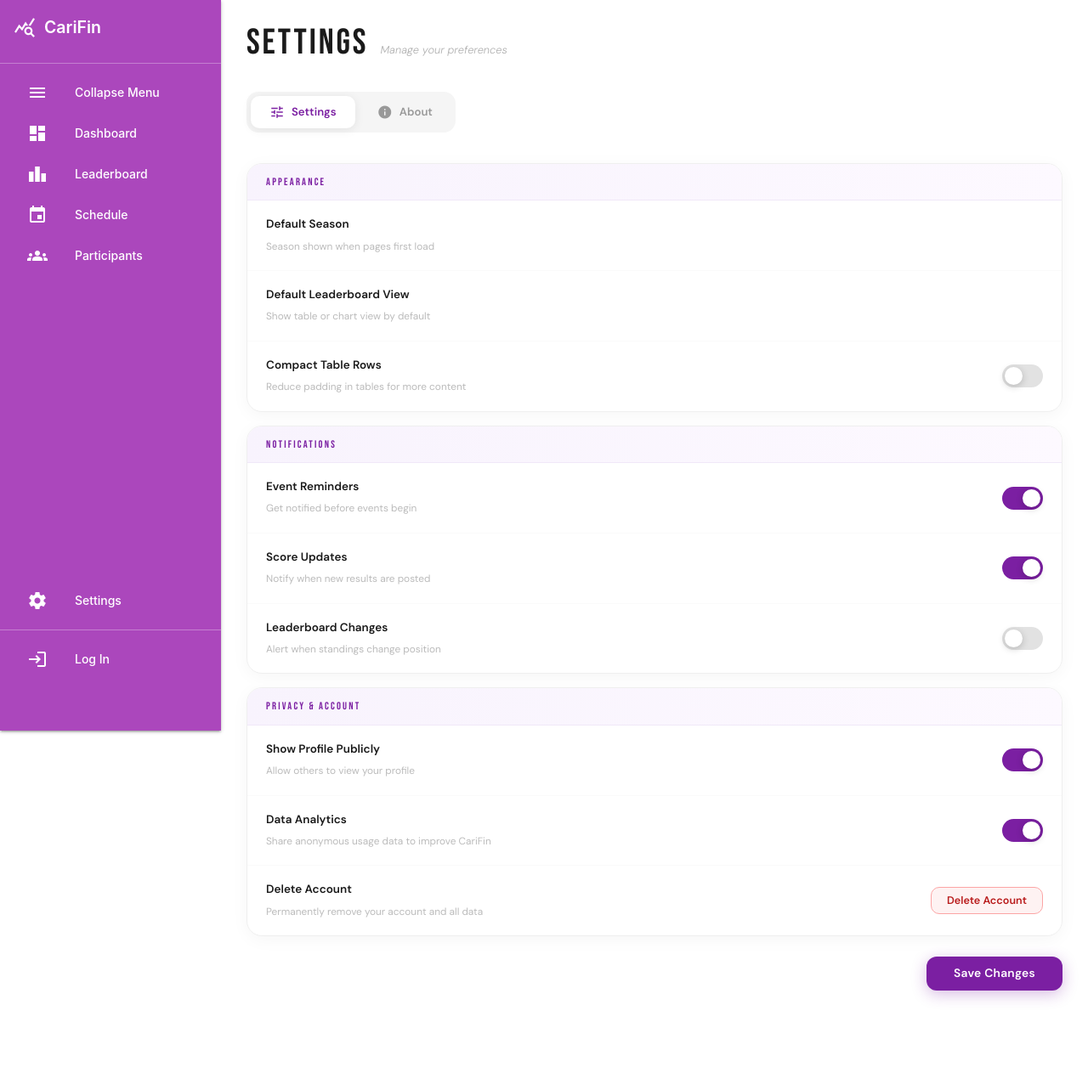
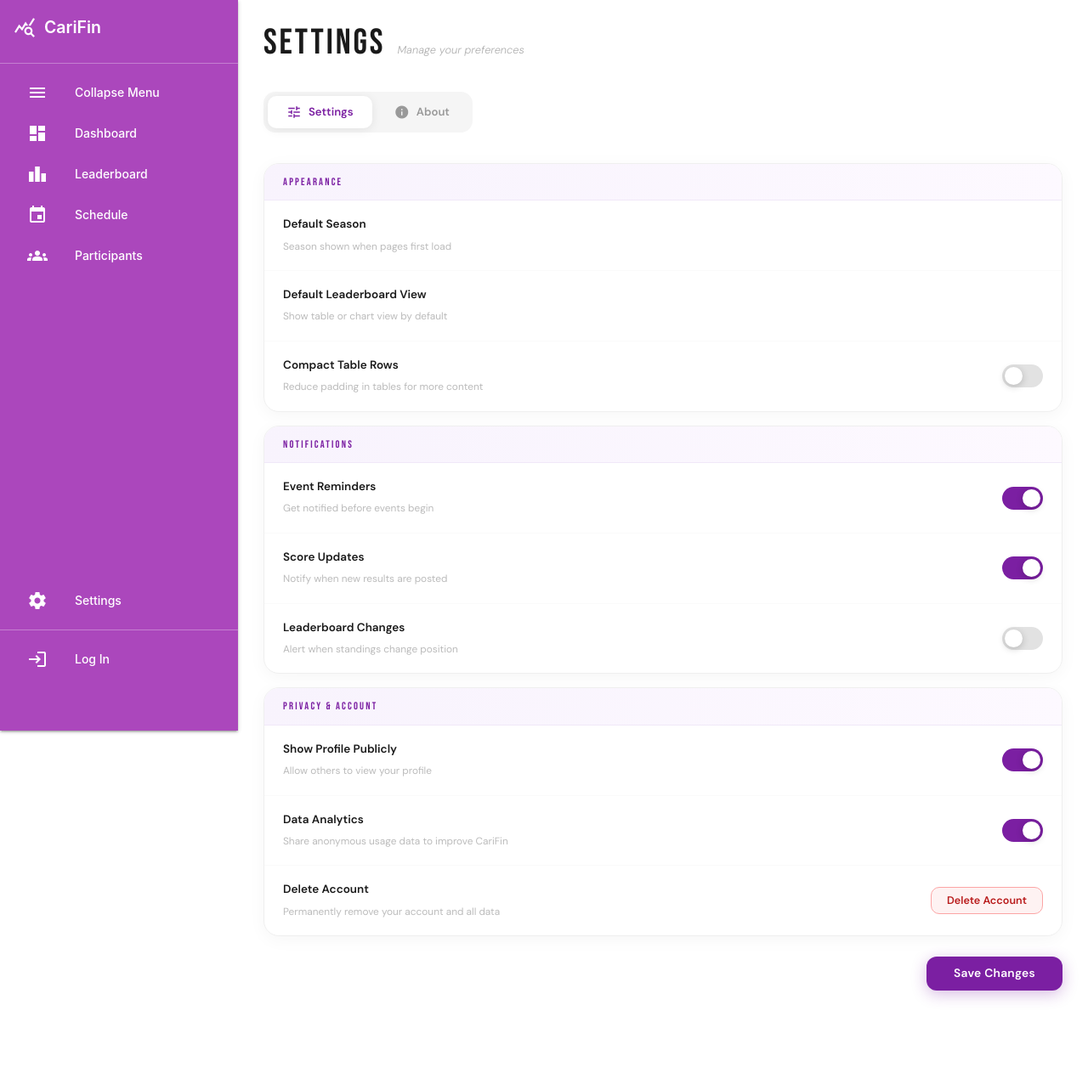
Before and after one commit to CarifinResultsSystem/INFO3604Project, a Flask app: page /settings in a window 1280 px wide. Shown: the whole page at 85% size. Run offline with Flask 3, Linux system fonts and the light colour scheme.

Commit message:
Extended sidebar size

```diff
--- a/App/static/layout.css
+++ b/App/static/layout.css
@@ -1,6 +1,6 @@
 /* ---------------- ROOT VARIABLES ---------------- */
 :root {
-  --sidebar-width: 260px;
+  --sidebar-width: 280px;
   --sidebar-collapsed-width: 60px;
   --transition: 0.25s ease;
 }
```
